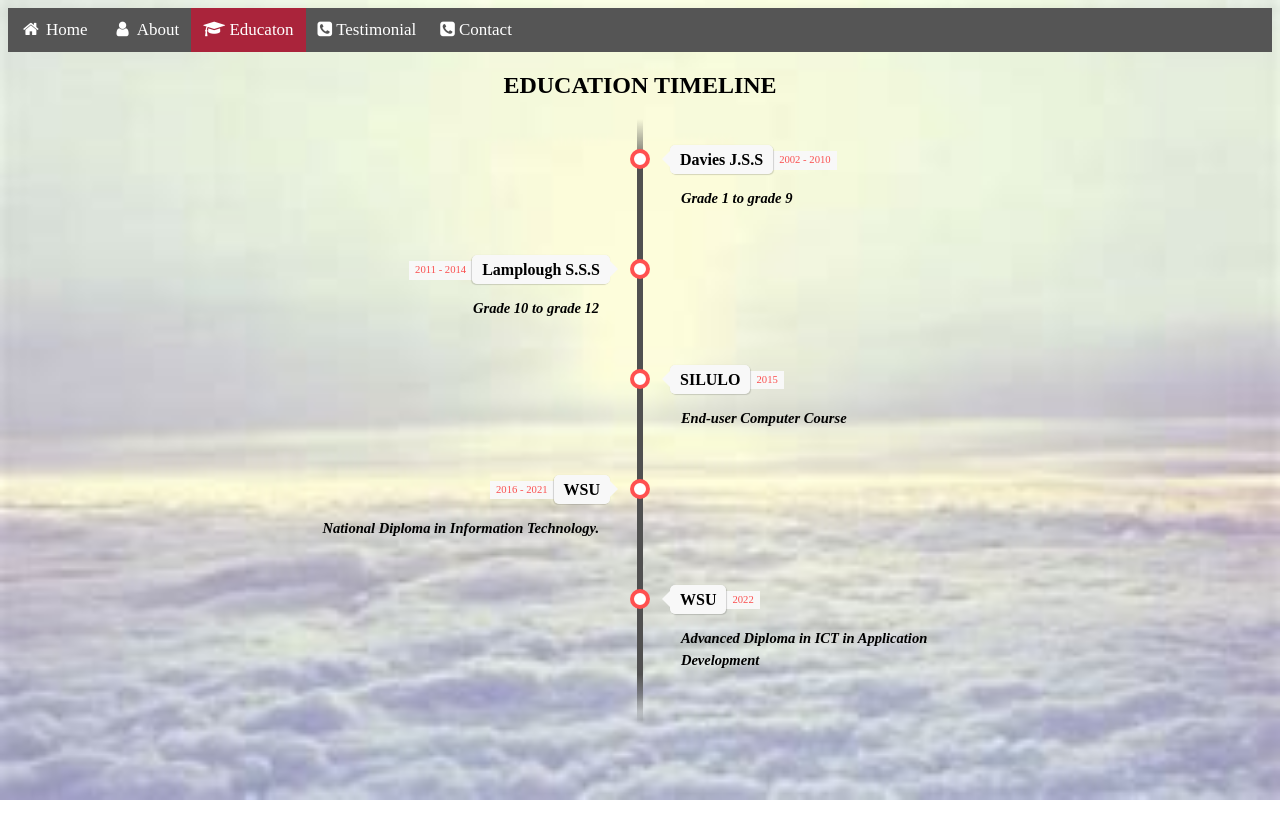
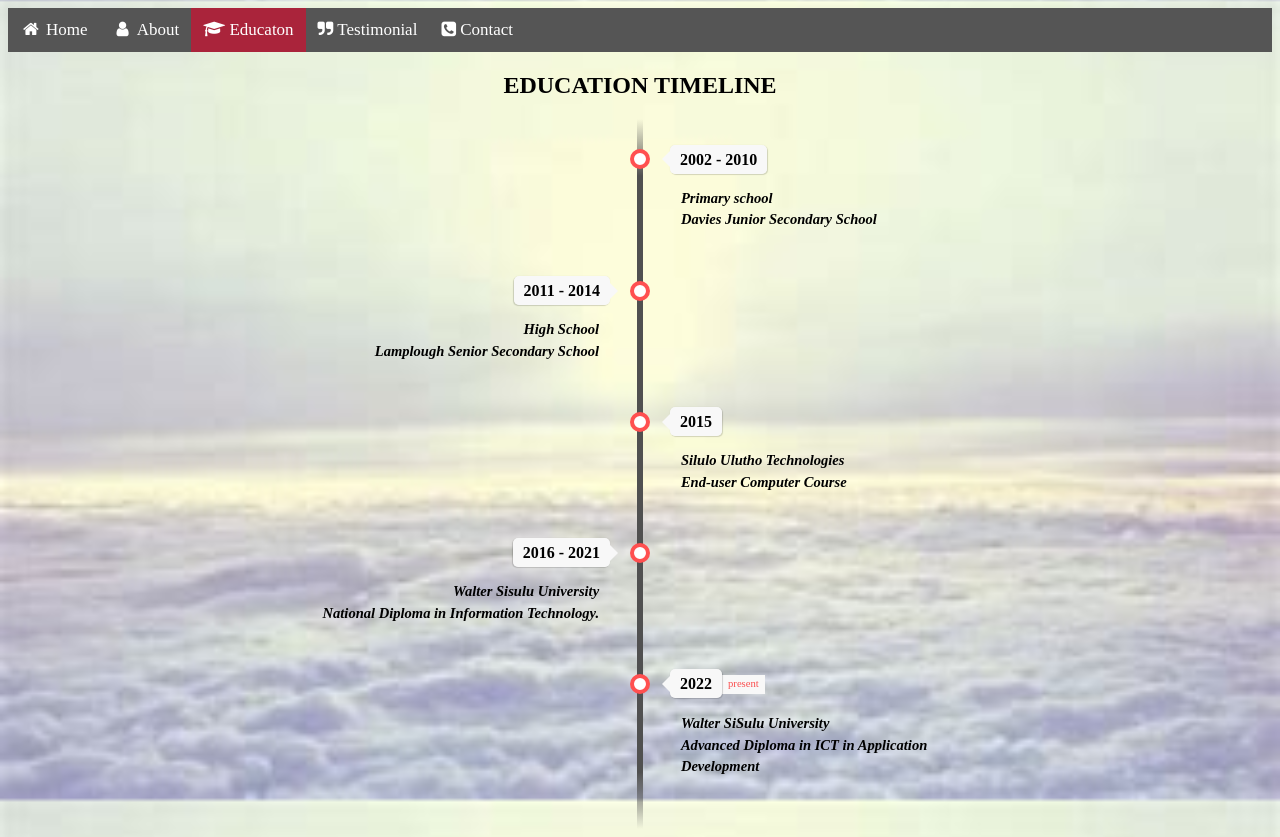
Before and after one commit to yamkella/portfolio, a plain HTML site: page Education.html in a window 1280 px wide. Before the commit the page ends 800 px from the top, so only its background shows below. Drawn offline with Linux system fonts and the light colour scheme.

Commit message:
final version

```diff
--- a/Education.html
+++ b/Education.html
@@ -333,7 +333,7 @@ color: black;
     <a  href="index.html"><i class="fa fa-fw fa-home"></i> Home</a>
     <a  href="About.html"><i class="fa fa-fw fa-user"></i> About</a>
     <a class="active" href="Education.html"><i class="fa fa-graduation-cap"></i> Educaton</a>
-    <a href="Testimonial.html"><i class="fa fa-phone-square"></i> Testimonial</a>
+    <a href="Testimonial.html"><i class="fa fa-quote-right"></i> Testimonial</a>
     <a href="Contact.html"><i class="fa fa-phone-square"></i> Contact</a>
   </div>
   <div>
@@ -349,10 +349,9 @@ color: black;
 	<li>
 		<div class="direction-r">
 			<div class="flag-wrapper">
-				<span class="flag">Davies J.S.S</span>
-				<span class="time-wrapper"><span class="time">2002 - 2010</span></span>
+				<span class="flag">2002 - 2010</span>
 			</div>
-			<h3><div class="desc">Grade 1 to grade 9</div></h3>
+			<h3><div class="desc">Primary school<br>Davies Junior Secondary School</div></h3>
 		</div>
 	</li>
 
@@ -360,10 +359,11 @@ color: black;
 	<li>
 		<div class="direction-l">
 			<div class="flag-wrapper">
-				<span class="flag">Lamplough S.S.S</span>
-				<span class="time-wrapper"><span class="time">2011 - 2014</span></span>
+				<span class="flag">2011 - 2014</span>
 			</div>
-			<h3><div class="desc">Grade 10 to grade 12</div></h3>
+			<h3><div class="desc">
+        High School<br> Lamplough Senior Secondary School
+      </div></h3>
 		</div>
 	</li>
 
@@ -371,10 +371,9 @@ color: black;
 	<li>
 		<div class="direction-r">
 			<div class="flag-wrapper">
-				<span class="flag">SILULO</span>
-				<span class="time-wrapper"><span class="time">2015</span></span>
+				<span class="flag">2015</span>
 			</div>
-			<h3><div class="desc">End-user Computer Course</div></h3>
+			<h3><div class="desc">Silulo Ulutho Technologies<br> End-user Computer Course</div></h3>
 		</div>
 	</li>
 
@@ -382,10 +381,9 @@ color: black;
 	<li>
 		<div class="direction-l">
 			<div class="flag-wrapper">
-				<span class="flag">WSU</span>
-				<span class="time-wrapper"><span class="time">2016 - 2021</span></span>
+				<span class="flag">2016 - 2021</span>
 			</div>
-			<h3><div class="desc">National Diploma in Information Technology.</div></h3>
+			<h3><div class="desc">Walter Sisulu University<br> National Diploma in Information Technology.</div></h3>
 		</div>
 	</li>
 
@@ -393,10 +391,10 @@ color: black;
 	<li>
 		<div class="direction-r">
 			<div class="flag-wrapper">
-				<span class="flag">WSU</span>
-				<span class="time-wrapper"><span class="time">2022</span></span>
+				<span class="flag">2022</span>
+				<span class="time-wrapper"><span class="time">present</span></span>
 			</div>
-			<h3><div class="desc">Advanced Diploma in ICT in Application Development</div></h3>
+			<h3><div class="desc">Walter SiSulu University<br> Advanced Diploma in ICT in Application Development</div></h3>
 		</div>
 	</li>
 
```
Also changed, not shown: Contact.html (+11 -5 lines), Index.html (+13 -8 lines), Testimonial.html (+12 -12 lines), 20220720141806_IMG_1056.jpg (deleted), Godfrey.jpg (added), R.jpg (deleted), Water-Heart.gif (deleted), butterfly.png (deleted), developer.jpg (added), drops.jpg (deleted), isp.jpg (deleted), ocean.jpg (deleted), sd.jpg (deleted), sister.jpg (deleted), 1 more files.
